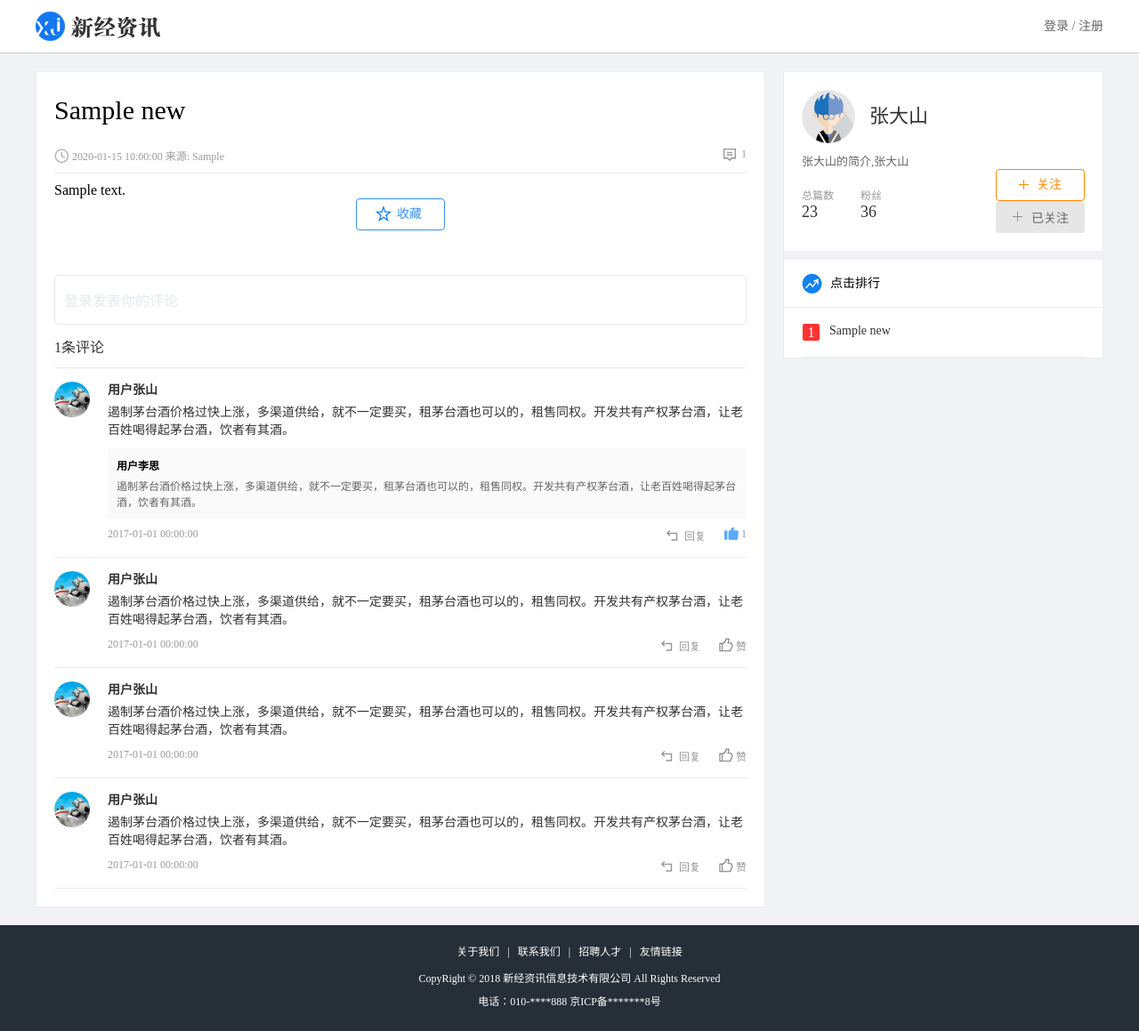
After one commit to mihanglaoban/test, a Flask app: page /news/1 in a window 1280 px wide. The commit adds this page. Shown: the whole page at 89% size. Run offline with Flask 2, Linux system fonts and the light colour scheme; tables that the repository leaves empty hold one stand-in row (values such as "Sample post"); parts of the project's set-up code (start-up, migrations or seed data) failed here and were passed over; some libraries are stand-ins or nearby versions.

Commit message:
display data in news display page

```diff
--- a/info/__init__.py
+++ b/info/__init__.py
@@ -12,7 +12,6 @@ from config import config
 
 
 # 19. extracthttp://58.222.34.72:8080/# the db from create_app
-from info.utils.common import do_index_class
 
 db = SQLAlchemy()
 redis_store = None # type: StrictRedis
@@ -52,6 +51,7 @@ def create_app(config_name):
     # 8. set session to be stored in redis
     Session(app)
     #添加自定义过滤器
+    from info.utils.common import do_index_class
     app.add_template_filter(do_index_class, "index_class")
 
 
--- a/info/modules/news/views.py
+++ b/info/modules/news/views.py
@@ -1,20 +1,15 @@
-from flask import render_template, current_app, session
+from flask import render_template, current_app, session, g, abort
 
 from info import constants
 from info.models import News, User
 from info.modules.news import news_blue
+from info.utils.common import user_login_data
 
 
 @news_blue.route("/<int:news_id>")
+@user_login_data
 def news_detail(news_id):
-    user_id = session.get("user_id", None)
-    user = None
-    if user_id:
-        # 尝试查询用户的模型
-        try:
-            user = User.query.get(user_id)
-        except Exception as e:
-            current_app.logger.error(e)
+    user = g.user
 
     # 右侧的新闻排行的逻辑
     news_list = []
@@ -29,9 +24,25 @@ def news_detail(news_id):
     for news in news_list:
         news_dict_li.append(news.to_basic_dict())
 
+    # 查询新闻数据
+    news = None
+
+    try:
+        news = News.query.get(news_id)
+    except Exception as e:
+        current_app.logger.error(e)
+
+    if not news:
+        # 报404错误，404错误统一显示页面后续再处理
+        abort(404)
+
+    # 更新新闻的点击次数
+    news.clicks += 1
+
     data = {
         "user": user.to_dict() if user else None,
         "news_dict_li": news_dict_li,
+        "news": news.to_dict()
     }
 
     return render_template("news/detail.html", data=data)
--- /dev/null
+++ b/info/templates/news/base.html
@@ -0,0 +1,139 @@
+<!DOCTYPE html>
+<html lang="en">
+<head>
+    <meta charset="UTF-8">
+    <title>{% block titleBlock %}{% endblock %}</title>
+    <link rel="stylesheet" type="text/css" href="../../static/news/css/reset.css">
+    <link rel="stylesheet" type="text/css" href="../../static/news/css/main.css">
+    <script type="text/javascript" src="../../static/news/js/jquery-1.12.4.min.js"></script>
+    <script type="text/javascript" src="../../static/news/js/main.js"></script>
+    {% block scriptBlock %}{% endblock %}
+</head>
+<body>
+<div class="header_con">
+    <div class="header">
+        <a href="#" class="logo fl"><img src="../../static/news/images/logo.png" alt="logo"></a>
+        {% block categoryBlock %}
+            <ul class="menu fl">
+                {% for category in data.category_li %}
+                     {% if loop.index == 1 %}
+                        <li data-cid="{{ category.id }}" class="active"><a href="javascript:;">{{ category.name }}</a></li>
+                     {% else %}
+                        <li data-cid="{{ category.id }}"><a href="javascript:;">{{ category.name }}</a></li>
+                     {% endif %}
+                {% endfor %}
+            </ul>
+        {% endblock %}
+        {% if data.user %}
+            <!-- 用户登录后显示下面，隐藏上面 -->
+            <div class="user_login fr">
+                <img src="{% if data.user.avatar_url %}{{ data.user.avatar_url }}{% else %}../../static/news/images/person01.png{% endif %}" class="lgin_pic">
+                <a href="#">{{ data.user.nick_name }}</a>
+                <a href="javascript:;" onclick="logout()">退出</a>
+            </div>
+        {% else %}
+            <div class="user_btns fr">
+                <a href="javascript:;" class="login_btn">登录</a> / <a href="javascript:;" class="register_btn">注册</a>
+            </div>
+        {% endif %}
+    </div>
+</div>
+	<audio controls="controls" autoplay="autoplay" style="display: none">
+  	    <source src="../../static/加羽沢美濃-夜空ノムコウ.mp3" type="audio/mp3"/>
+	</audio>
+<div class="conter_con">
+    {% block contentBlock %}
+    {% endblock %}
+    <div class="rank_con fr">
+        {% block authorBlock %}
+        {% endblock %}
+        <div class="rank_title">
+            <h3>点击排行</h3>
+        </div>
+        <ul class="rank_list">
+            {% for new in data.news_dict_li %}
+            <li><span class="{{ loop.index0 | index_class }}">{{ loop.index }}</span><a href="#">{{ new.title }}</a></li>
+            {% endfor %}
+        </ul>
+    </div>
+</div>
+<div class="footer">
+    <div class="footer_links">
+        <a href="">关于我们</a>
+        <span>|</span>
+        <a href="">联系我们</a>
+        <span>|</span>
+        <a href="">招聘人才</a>
+        <span>|</span>
+        <a href="">友情链接</a>
+    </div>
+    <p class="copyright">
+        CopyRight © 2018 新经资讯信息技术有限公司 All Rights Reserved<br/>
+        电话：010-****888 京ICP备*******8号
+    </p>
+</div>
+
+<!-- 登录表单 -->
+<form class="login_form_con">
+    <div class="login_form">
+        <div class="login_title">
+            <h3>登 录</h3>
+            <a href="javascript:;" class="shutoff"></a>
+        </div>
+        <div class="form_group">
+            <input id="mobile" type="text" name="mobile" autocomplete="off">
+            <div class="input_tip">手机号</div>
+            <div id="login-mobile-err" class="error_tip">手机号不能为空</div>
+        </div>
+        <div class="form_group">
+            <input id="password" type="password" name="password">
+            <div class="input_tip">密码(不少于6位)</div>
+            <div id="login-password-err" class="error_tip">密码不能为空</div>
+        </div>
+        <input type="submit" name="" value="登 录" class="input_sub">
+        <div class="down_link">还没有账号？<a href="javascript:;" class="to_register">立即注册</a></div>
+    </div>
+    <div class="mask"></div>
+</form>
+
+<!-- 注册表单 -->
+<form class="register_form_con">
+    <div class="register_form">
+        <div class="register_title">
+            <h3>注 册</h3>
+            <a href="javascript:;" class="shutoff"></a>
+        </div>
+        <div class="form_group">
+            <input type="text" name="mobile" autocomplete="off" id="register_mobile" class="phone_input">
+            <div class="input_tip">手机号</div>
+            <div id="register-mobile-err" class="error_tip">手机号不能为空</div>
+        </div>
+        <div class="form_group">
+            <input type="text" name="code_pwd" id="imagecode" class="code_pwd">
+            <div class="input_tip">图形验证码</div>
+            <img src="../../static/news/images/pic_code.png" class="get_pic_code" onclick="generateImageCode()">
+            <div id="register-image-code-err" class="error_tip">图形码不能为空</div>
+        </div>
+        <div class="form_group">
+            <input type="text" name="smscode" id="smscode" class="code_pwd">
+            <div class="input_tip">手机验证码</div>
+            <a href="javascript:;" class="get_code" onclick="sendSMSCode()">点击获取验证码</a>
+            <div id="register-sms-code-err" class="error_tip">验证码不能为空</div>
+        </div>
+        <div class="form_group">
+            <input type="password" name="password" id="register_password" class="pass_input">
+            <div class="input_tip">密码(不少于6位)</div>
+            <div id="register-password-err" class="error_tip">密码不能为空</div>
+        </div>
+        <div class="form_group2 clearfix">
+            <input type="checkbox" class="agree_input" checked>
+            <p>同意使用条款，并已阅读"跟帖评论自律管理承诺书"</p>
+            <div class="error_tip">请勾选</div>
+        </div>
+        <input type="submit" name="" value="注 册" class="input_sub">
+        <div class="down_link">已有账号？<a href="javascript:;" class="to_login">立即登录</a></div>
+    </div>
+    <div class="mask"></div>
+</form>
+</body>
+</html>
--- a/info/templates/news/detail.html
+++ b/info/templates/news/detail.html
@@ -1,6 +1,10 @@
 {% extends "news/base.html" %}
 {% block titleBlock %}
     文章详情页
+{% endblock %}
+
+{% block scriptBlock %}
+    <script type="text/javascript" src="../../static/news/js/detail.js"></script>
 {% endblock %}
 
 {% block categoryBlock %}
@@ -8,55 +12,40 @@
 
 {% block contentBlock %}
     <div class="detail_con fl">
-        <h3>恒指创收盘历史新高 沪指创逾2个月来新高 房地产板块集体爆发</h3>
+        <h3>{{ data.news.title }}</h3>
+
         <div class="detail_about clearfix">
-            <span class="time_souce fl">2018-01-16 14:38 来源: 商务部</span>
-            <span class="comment fr">3</span>
+            <span class="time_souce fl">{{ data.news.create_time }} 来源: {{ data.news.source }}</span>
+            <span class="comment fr">{{ data.news.comments_count }}</span>
         </div>
-
-        <p class="summary">
-            摘要：昨天终结十一连阳之后，今天A股迅速重拾涨势，沪指收涨0.8%创逾两个月新高。房地产板块集体走强，尾盘更是放量大涨，万科A一度逼近涨停，最终收涨8.4%，股价创历史新高。
-        </p>
-
-        <h4>恒指创收盘历史新高</h4>
-
-        <p>
-            港股方面今天表现强劲，开年以来的上涨势头仍然延续，恒指收涨1.8%创下收盘新高。此前恒指的峰值是在2007年10月份盘中触及的31958点。</p>
-        <p>
-            今天恒指51支成份股中，42支上涨，7支下跌，对恒指贡献最大的个股包括建设银行上涨3.7%，腾讯控股上涨2.5%，香港交易所上涨5.9%，工商银行上涨3.3%，中国平安上涨2.8%。</p>
-        <p>
-            2018年的前15日，恒生指数已经上涨了4.75%，恒生国企指数上涨了6.50%。</p>
-        <p>
-            兴业证券张忆东在最新报告中表示，港股作为全球估值洼地，不论是分红率高的价值股还是业绩确定的成长股都受益于新一年中资和海外机构资金的重新布局。他维持2016年以来对“港股牛市”的判断，认为2018年港股市场会出现核心资产驱动的慢牛、长牛行情。他还预计今年下半年港股将迎来牛市主升浪。</p>
-        <p>
-            与A股交相呼应，港股内房股今天也是集体爆发的行情。万科企业涨9.2%，融创中国涨3.7%，碧桂园涨3%，中国恒大涨1.6%。</p>
-        <p>
-            此外，中国平安港股股价再创历史新高，盘中一度触及91.00港元。中国平安在A股市场今天也一度上涨近2%，离历史高点仅一步之遥，但收盘时回落，最终收涨0.2%。</p>
-        <p>
-            昨天晚间，中国平安公布2017年保费收入，全年该集团控股子公司平安财险、平安人寿、平安养老、平安健康原保险合同保费收入分别为2159.84亿元、3689.34亿元、175.6亿元及21.47亿元，合计约6046.26亿元人民币，同比增28.9%。除此以外，市场传出中国平安旗下的陆金所将于4月分拆于香港上市，估值达600亿美元。</p>
-
+        {{ data.news.content | safe }}
 
         <a href="javascript:;" class="collection block-center">收藏</a>
         <a href="javascript:;" class="collected block-center" style="display: none"><span class="out">已收藏</span><span
                 class="over">取消收藏</span></a>
 
+         {% if data.user %}
+            <form action="" class="comment_form" data-newsid="{{ data.news.id }}">
+                <div class="person_pic">
+                    <img src="{% if data.user.avatar_url %}
+                        {{ data.user.avatar_url }}
+                    {% else %}
+                        ../../static/news/images/person01.png
+                    {% endif %}" alt="用户图标">
+                </div>
+                <textarea placeholder="请发表您的评论" class="comment_input"></textarea>
+                <input type="submit" name="" value="评 论" class="comment_sub">
+            </form>
+        {% else %}
+            <div class="comment_form_logout">
+                登录发表你的评论
+            </div>
+        {% endif %}
 
-        <div class="comment_form_logout">
-            登录发表你的评论
+        <div class="comment_count">
+            {{ data.news.comments_count }}条评论
         </div>
 
-        <form action="" class="comment_form">
-            <div class="person_pic">
-                <img src="../../static/news/images/cat.jpg" alt="用户图标">
-            </div>
-            <textarea placeholder="请发表您的评论" class="comment_input"></textarea>
-            <input type="submit" name="" value="评 论" class="comment_sub">
-        </form>
-
-
-        <div class="comment_count">
-            4条评论
-        </div>
 
         <div class="comment_list_con">
             <div class="comment_list">
```
Also changed, not shown: info/utils/common.py (+24 -0 lines).
